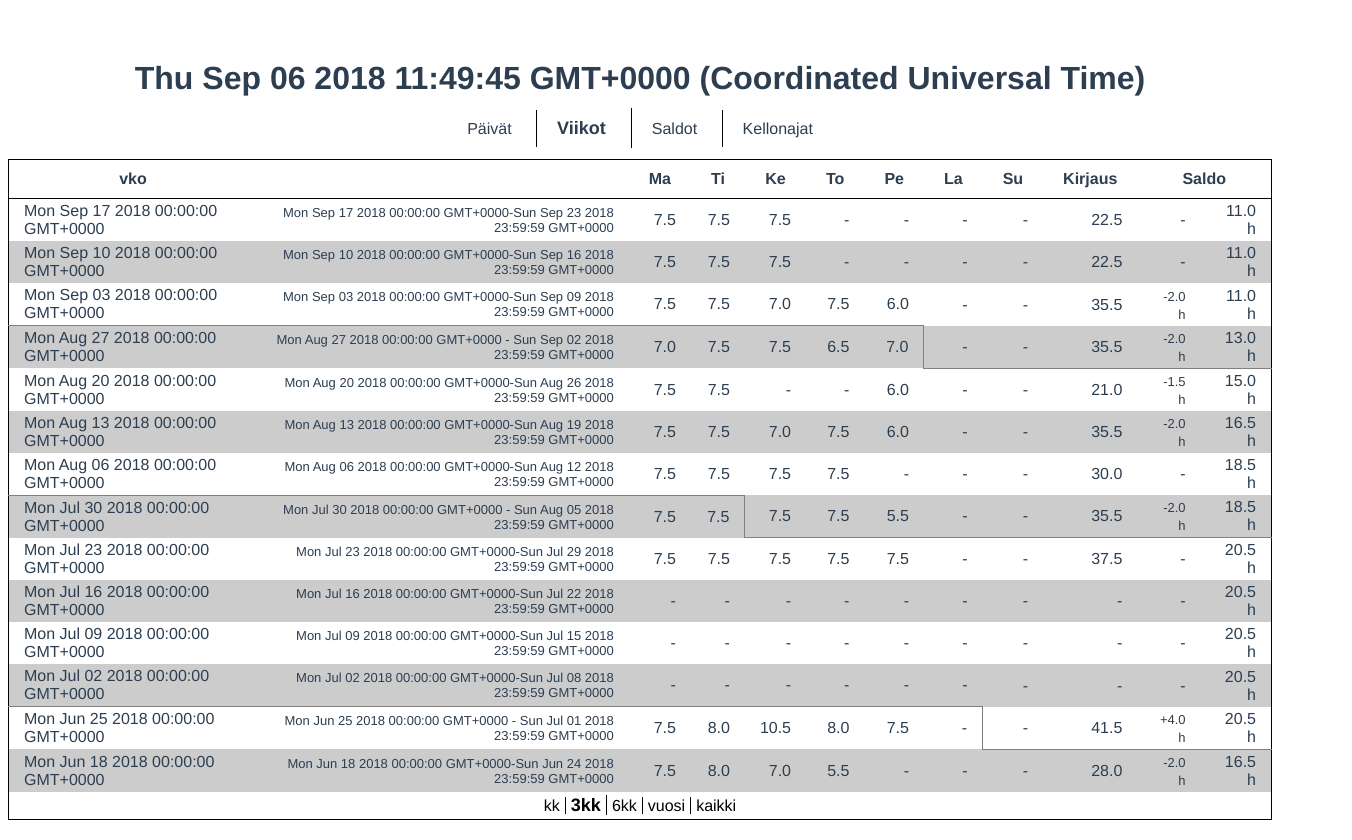
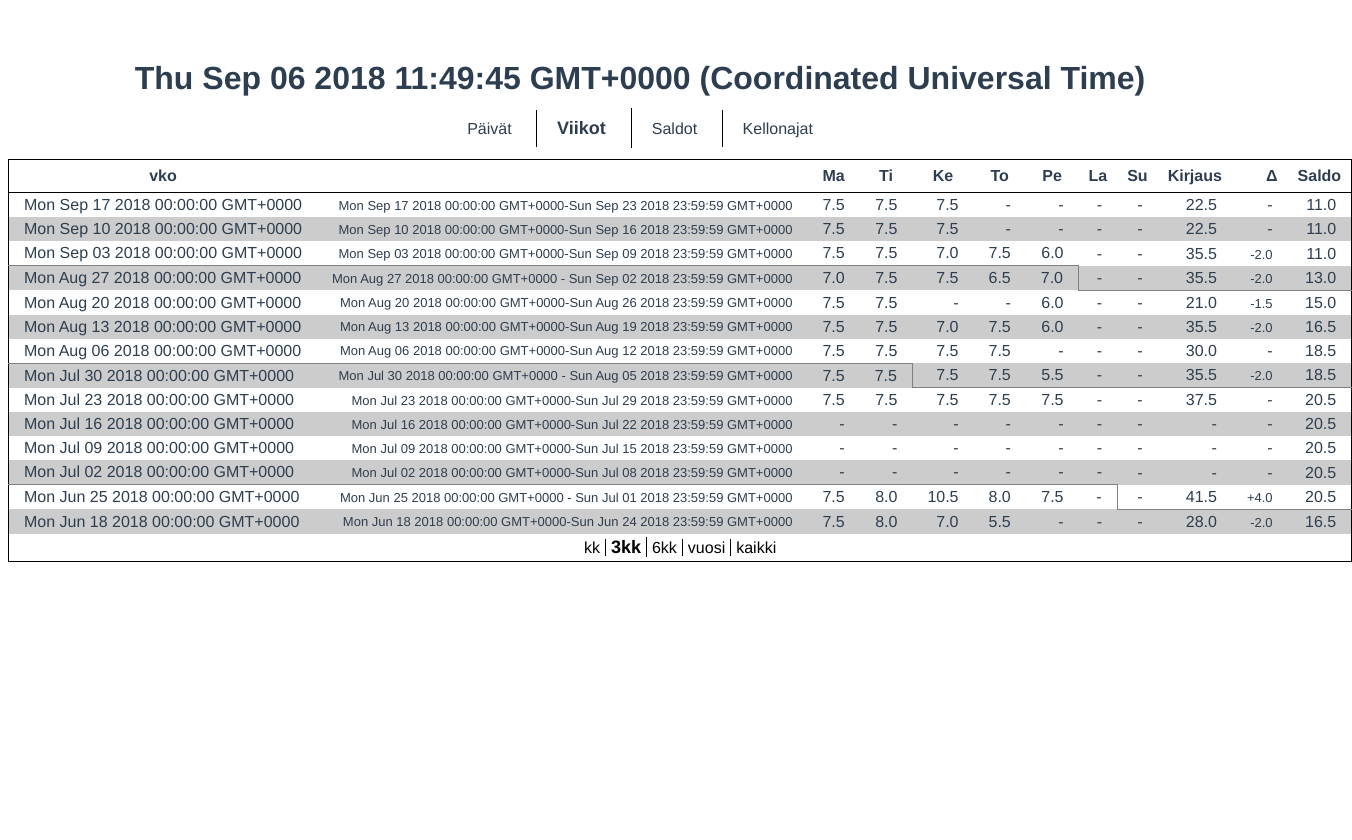
Before and after one commit to tzrissan/tuntikirjanpito, a Vue app: page / in a window 1280 px wide. Both pictures are taken after a click on the element "Viikot". Shown: the whole page, 1352 px wide, since content can reach past the window. After the commit the page ends 800 px from the top, so only its background shows below. Built offline with nearby package versions, Linux system fonts and the light colour scheme.

Commit message:
Viikkotaulukko toimimaan nätimmin pienillä näytöillä

```diff
--- a/src/components/Viikot.vue
+++ b/src/components/Viikot.vue
@@ -5,8 +5,9 @@
                 <th>vko</th>
                 <th></th>
                 <th>Ma</th><th>Ti</th><th>Ke</th><th>To</th><th>Pe</th><th>La</th><th>Su</th>
-                <th>Kirjaus</th>
-                <th colspan="2">Saldo</th>
+                <th class="kirjausYhteensa">Kirjaus</th>
+                <th class="saldo">&Delta;</th>
+                <th class="saldo">Saldo</th>
             </thead>
             <tbody>
             <tr v-for="v in computedViikot" v-bind:key="v.nimi"
@@ -32,10 +33,10 @@
                     <span v-if="v.kirjausYhteensa !== 0">{{ v.kirjausYhteensa | numeral('0.0') }}</span>
                     <span v-else>-</span>
                 <td class="saldo">
-                    <span class="saldomuutos" v-if="v.saldomuutos !== 0">{{ v.saldomuutos | numeral('+0.0') }} h</span>
+                    <span class="saldomuutos" v-if="v.saldomuutos !== 0">{{ v.saldomuutos | numeral('+0.0') }}</span>
                     <span v-else>-</span>
                 </td>
-                <td class="saldo">{{ v.saldo | numeral('0.0') }} h</td>
+                <td class="saldo">{{ v.saldo | numeral('0.0') }}</td>
             </tr>
             <tr>
                 <td colspan="12" class="rajoitus">
@@ -150,11 +151,12 @@
     th {
         border-top: 1px solid black;
         border-bottom: 1px solid black;
-        padding: 10px 20px;
+        padding: 7px 10px;
     }
 
     td {
         padding: 3px 15px;
+        white-space: nowrap;
     }
 
     tr:nth-child(even) {
```
